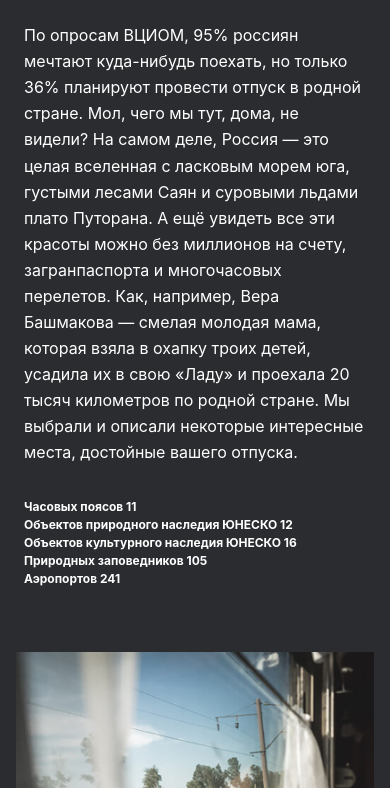
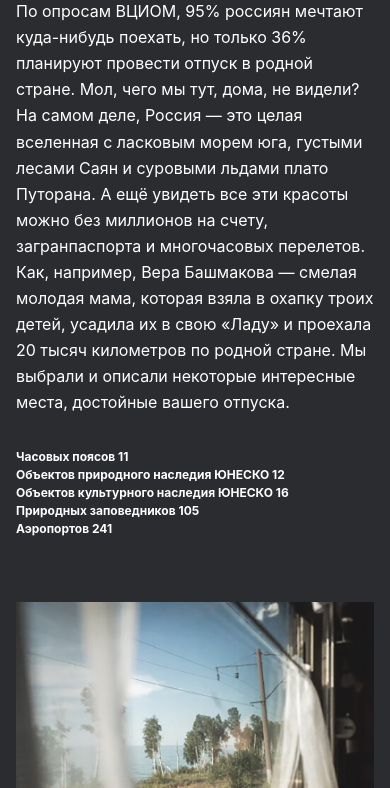
Before and after one commit to Tanya1231/russian-travel, a plain HTML site: page index.html in a window 390 px wide. Shown: the part 735-1523 px from the top of the page. Drawn offline with Linux system fonts and the light colour scheme.

Commit message:
обновлено

```diff
--- a/blocks/intro/intro.css
+++ b/blocks/intro/intro.css
@@ -18,6 +18,6 @@
 
 @media screen and (max-width: 767px) {
   .intro {
-    margin: 64px 16x 0;
+    margin: 64px 16px 0;
   }
 }
--- a/blocks/page/page.css
+++ b/blocks/page/page.css
@@ -6,6 +6,5 @@
   width: 100%;
   padding: 0;
   box-sizing: border-box;
-  font-family: 'Inter';
-  padding: 0;
+  font-family: "Inter";
 }
```
